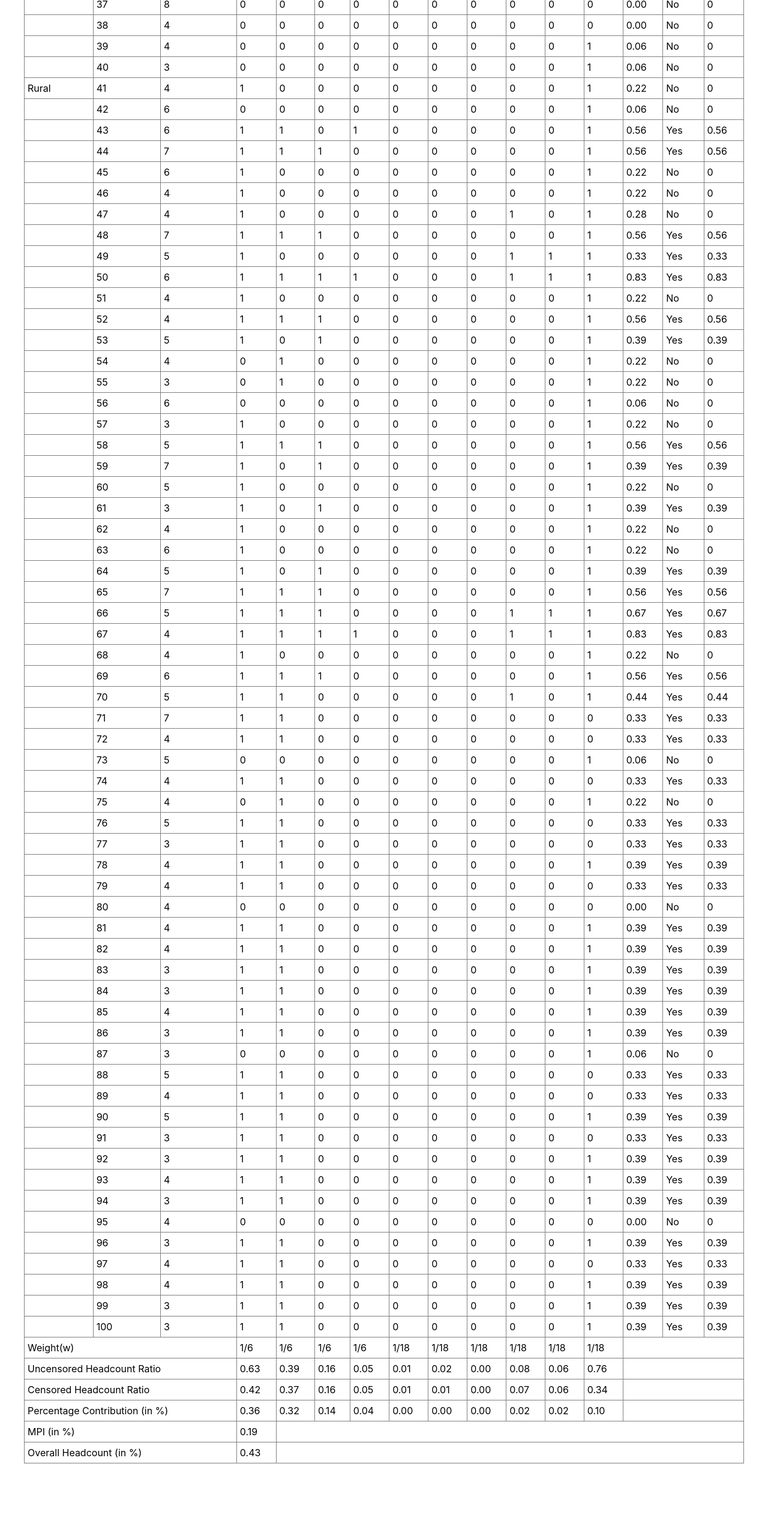
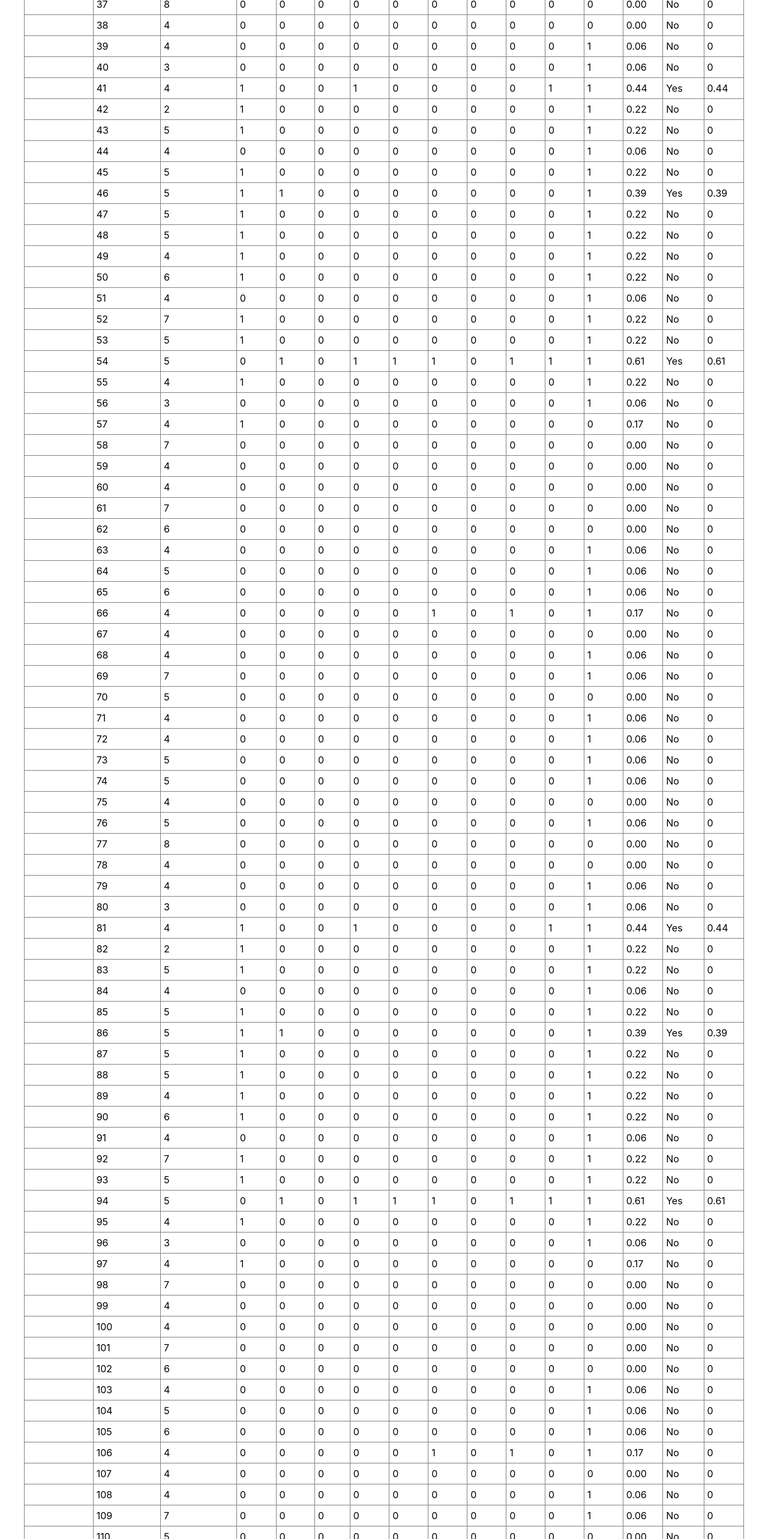
Before and after one commit to limvus/bishnuproject, a JavaScript app: page / in a window 1280 px wide. Shown: the part 1440-4006 px from the top of the page at 60% size. Before the commit the page ends 3880 px from the top, so only its background shows below. Built offline with nearby package versions, Linux system fonts and the light colour scheme; the HTML template or start-up script is replaced by a standard one.

Commit message:
Add simulated urban and rural data

```diff
--- a/src/App.js
+++ b/src/App.js
@@ -1,5 +1,8 @@
 import './App.css';
 import { rowA, rowB, weight, dataKeys, urbanData, ruralData } from './Survey.js';
+
+const simulatedUrbanData = urbanData.concat(urbanData).concat(urbanData).concat(urbanData).concat(urbanData).concat(urbanData).concat(urbanData).concat(urbanData).concat(urbanData).concat(urbanData);
+const simulatedRuralData = ruralData.concat(ruralData).concat(ruralData).concat(ruralData).concat(ruralData).concat(ruralData).concat(ruralData).concat(ruralData).concat(ruralData).concat(ruralData);
 
 // Plots data in the table
 const PlotData = ({ startIndex = 1, type, dataKeys, data, weight }) => {
@@ -201,14 +204,14 @@ function App() {
                     <PlotData
                         type='Urban'
                         dataKeys={dataKeys}
-                        data={urbanData}
+                        data={simulatedUrbanData}
                         weight={weight}
                     />
                     <PlotData
-                        startIndex={Object.keys(urbanData).length + 1}
+                        startIndex={Object.keys(simulatedUrbanData).length + 1}
                         type='Rural'
                         dataKeys={dataKeys}
-                        data={ruralData}
+                        data={simulatedRuralData}
                         weight={weight}
                     />
                     <tr>
@@ -223,7 +226,7 @@ function App() {
                         <td colSpan={3}>Uncensored Headcount Ratio</td>
                         <HeadCount
                             dataKeys={dataKeys}
-                            data={urbanData.concat(ruralData)}
+                            data={simulatedUrbanData.concat(simulatedRuralData)}
                             weight={weight}
                         />
                     </tr>
@@ -231,7 +234,7 @@ function App() {
                         <td colSpan={3}>Censored Headcount Ratio</td>
                         <HeadCount
                             dataKeys={dataKeys}
-                            data={urbanData.concat(ruralData)}
+                            data={simulatedUrbanData.concat(simulatedRuralData)}
                             weight={weight}
                             isCensored={true}
                         />
@@ -240,7 +243,7 @@ function App() {
                         <td colSpan={3}>Percentage Contribution (in %)</td>
                         <PercentageContribution
                             dataKeys={dataKeys}
-                            data={urbanData.concat(ruralData)}
+                            data={simulatedUrbanData.concat(simulatedRuralData)}
                             weight={weight}
                         />
                     </tr>
@@ -248,7 +251,7 @@ function App() {
                         <td colSpan={3}>MPI (in %)</td>
                         <MPI
                             dataKeys={dataKeys}
-                            data={urbanData.concat(ruralData)}
+                            data={simulatedUrbanData.concat(simulatedRuralData)}
                             weight={weight}
                         />
                     </tr>
@@ -256,7 +259,7 @@ function App() {
                         <td colSpan={3}>Overall Headcount (in %)</td>
                         <OverallHeadCount
                             dataKeys={dataKeys}
-                            data={urbanData.concat(ruralData)}
+                            data={simulatedUrbanData.concat(simulatedRuralData)}
                             weight={weight}
                         />
                     </tr>
```
